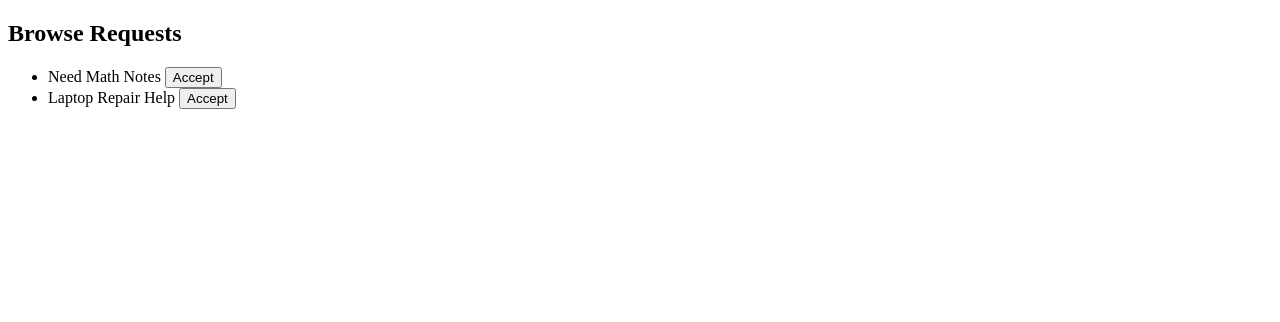
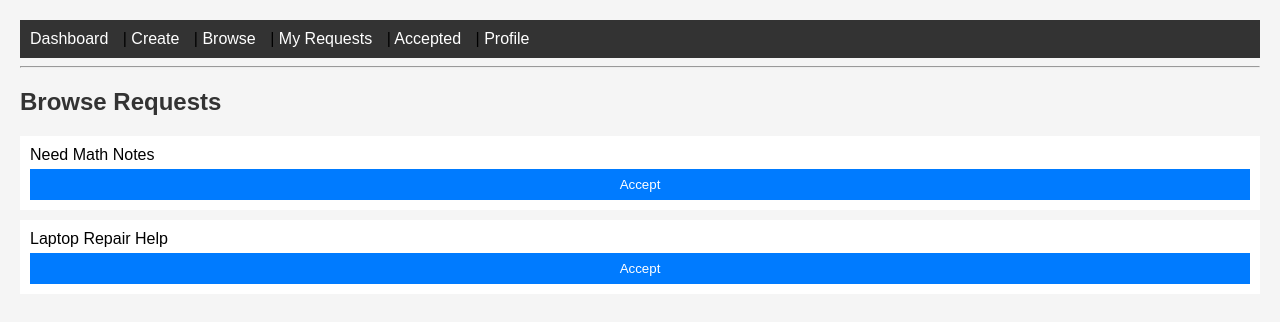
Before and after one commit to ayushmaji654/TEST-web-deb, a plain HTML site: page frontend/pages/browse.html in a window 1280 px wide. Drawn offline with Linux system fonts and the light colour scheme.

Commit message:
Css for frontend pages is done

```diff
--- a/frontend/CSS/style.css
+++ b/frontend/CSS/style.css
@@ -0,0 +1,76 @@
+/* Landing page container */
+.container {
+  background-color: white;
+  padding: 40px;
+  max-width: 500px;
+  margin: 100px auto;
+  text-align: center;
+}
+
+
+
+
+
+body {
+  font-family: Arial, sans-serif;
+  margin: 20px;
+  background-color: #f5f5f5;
+}
+
+/* Headings */
+h1, h2 {
+  color: #333;
+}
+
+/* Navbar */
+nav {
+  background-color: #333;
+  padding: 10px;
+}
+
+nav a {
+  color: white;
+  text-decoration: none;
+  margin-right: 10px;
+}
+
+nav a:hover {
+  text-decoration: underline;
+}
+
+/* Forms */
+form {
+  background-color: white;
+  padding: 15px;
+  max-width: 400px;
+}
+
+input, select, textarea, button {
+  width: 100%;
+  padding: 8px;
+  margin-top: 5px;
+}
+
+/* Buttons */
+button {
+  background-color: #007bff;
+  color: white;
+  border: none;
+  cursor: pointer;
+}
+
+button:hover {
+  background-color: #0056b3;
+}
+
+/* Lists */
+ul {
+  list-style-type: none;
+  padding: 0;
+}
+
+li {
+  background-color: white;
+  margin-bottom: 10px;
+  padding: 10px;
+}
--- a/frontend/pages/browse.html
+++ b/frontend/pages/browse.html
@@ -5,6 +5,17 @@
   <link rel="stylesheet" href="../css/style.css">
 </head>
 <body>
+ <nav>
+  <a href="dashboard.html">Dashboard</a> |
+  <a href="create-request.html">Create</a> |
+  <a href="browse.html">Browse</a> |
+  <a href="my-requests.html">My Requests</a> |
+  <a href="accepted.html">Accepted</a> |
+  <a href="profile.html">Profile</a>
+</nav>
+<hr>
+
+
 
 <h2>Browse Requests</h2>
 
```
Also changed, not shown: frontend/index.html (+0 -1 lines), frontend/pages/accepted.html (+9 -1 lines), frontend/pages/create-request.html (+10 -0 lines), frontend/pages/dashboard.html (+9 -7 lines), frontend/pages/landing.html (+7 -13 lines), frontend/pages/my-requests.html (+10 -0 lines), frontend/pages/profile.html (+9 -1 lines).
